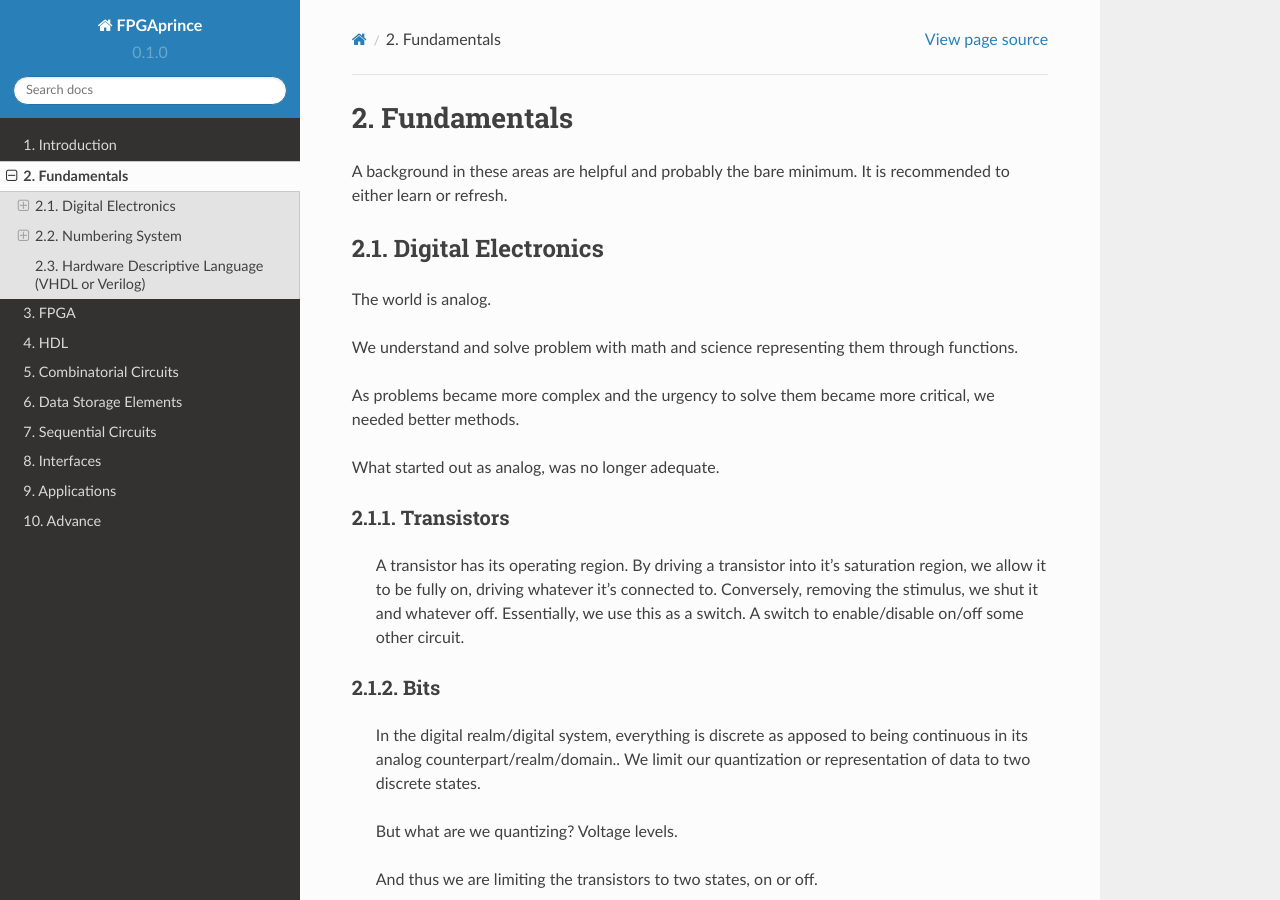
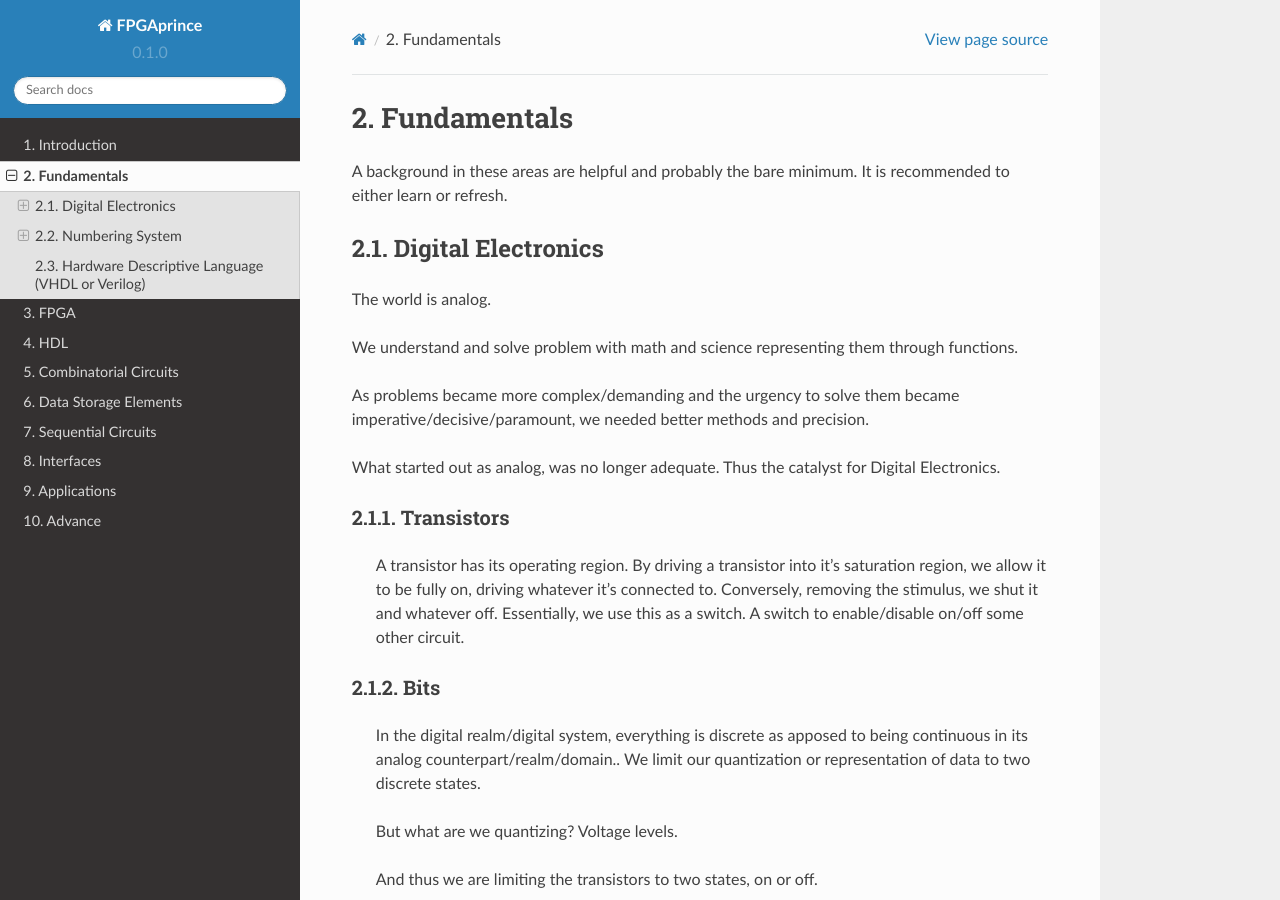
Before and after one commit to fpgaprince/rtd, a Sphinx documentation site: the page built from docs/source/fundamentals.rst, in a window 1280 px wide and 900 px high. Built offline with Sphinx 7.4.7 and the Read the Docs theme 2.0.0, drawn with Linux system fonts in a browser that asks for light colours.

Commit message:
Update fundamentals.rst

```diff
--- a/docs/source/fundamentals.rst
+++ b/docs/source/fundamentals.rst
@@ -8,9 +8,11 @@ The world is analog.
 
 We understand and solve problem with math and science representing them through functions.
 
-As problems became more complex and the urgency to solve them became more critical, we needed better methods.
+As problems became more complex/demanding and the urgency to solve them became imperative/decisive/paramount, we needed better methods and precision.
 
-What started out as analog, was no longer adequate.
+What started out as analog, was no longer adequate. Thus the catalyst for Digital Electronics.
+
+
 
 Transistors
 ------------------
```
